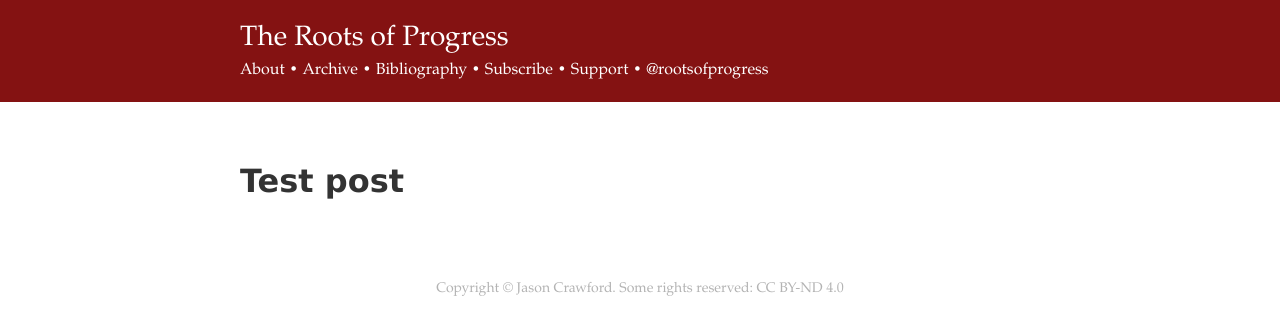
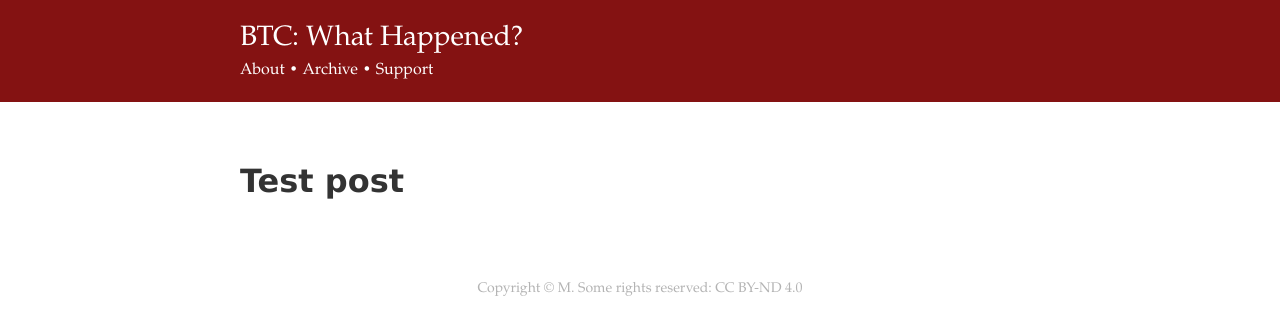
Before and after one commit to derykmakgill/nsi, a Jekyll site: the page built from index.md, in a window 1280 px wide. Shown: the top 335 px of the page. Built offline with Jekyll 4.4.1, drawn with Linux system fonts in a browser that asks for light colours; our own code applies the rules of GitHub Pages for plain Markdown files.

Commit message:
Update default.html

```diff
--- a/_layouts/default.html
+++ b/_layouts/default.html
@@ -452,14 +452,11 @@ p.image-credit {
   <body class="post">
     <div class="header">
   <div class="header-content main-column">
-    <a class="title" href="/">The Roots of Progress</a>
+    <a class="title" href="/">BTC: What Happened?</a>
     <p class="navigation">
   <a href="/about">About</a> •
   <a href="/archive">Archive</a> •
-  <a href="/bibliography">Bibliography</a> •
-  <a href="/subscribe">Subscribe</a> •
-  <a href="https://www.patreon.com/rootsofprogress" target="_blank">Support</a> •
-  <a href="https://twitter.com/rootsofprogress" target="_blank">@rootsofprogress</a>
+  <a href="https://www.patreon.com/rootsofprogress" target="_blank">Support</a>
 </p>
 
   </div>
@@ -472,7 +469,7 @@ p.image-credit {
 
     <div class="footer">
   <p class="copyright">
-    Copyright &copy; Jason Crawford. Some rights reserved:
+    Copyright &copy; M. Some rights reserved:
     <a rel="license" href="http://creativecommons.org/licenses/by-nd/4.0/" target="_blank">CC BY-ND 4.0</a>
   </p>
 </div>
```
